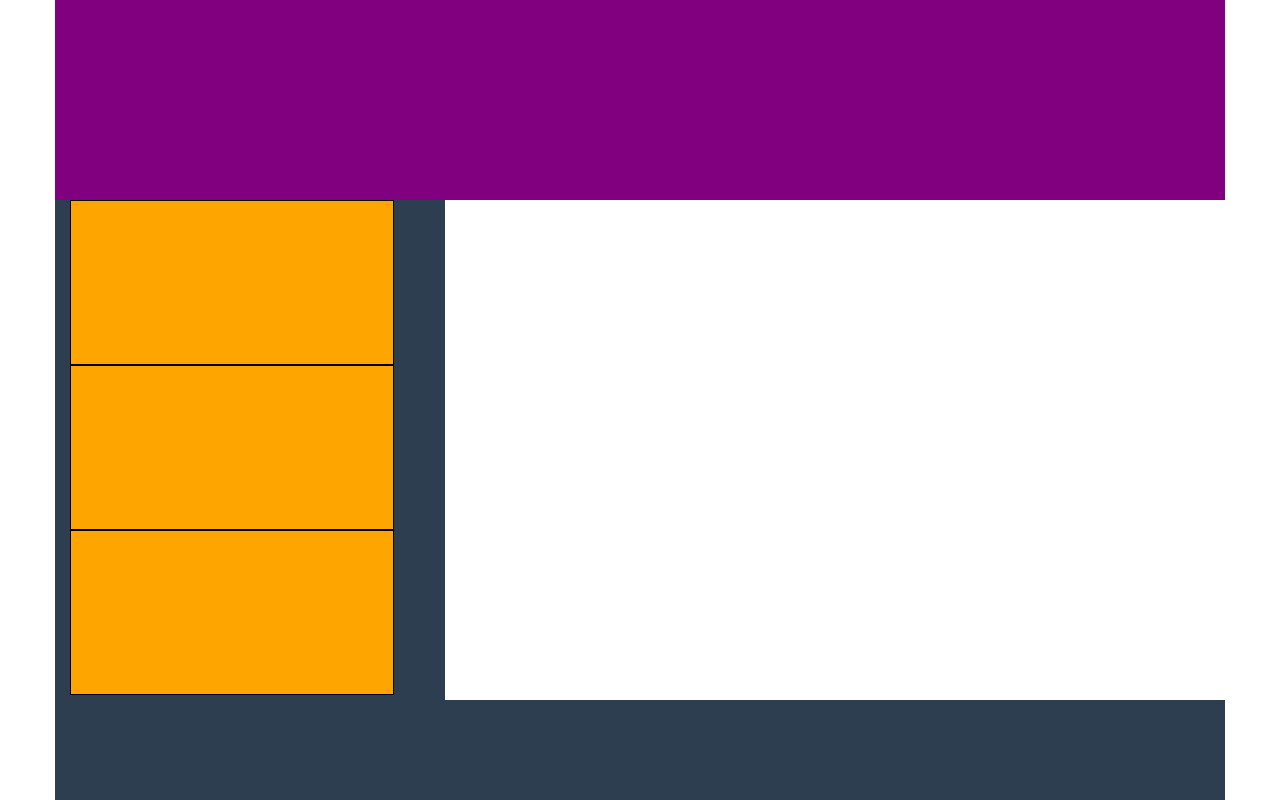
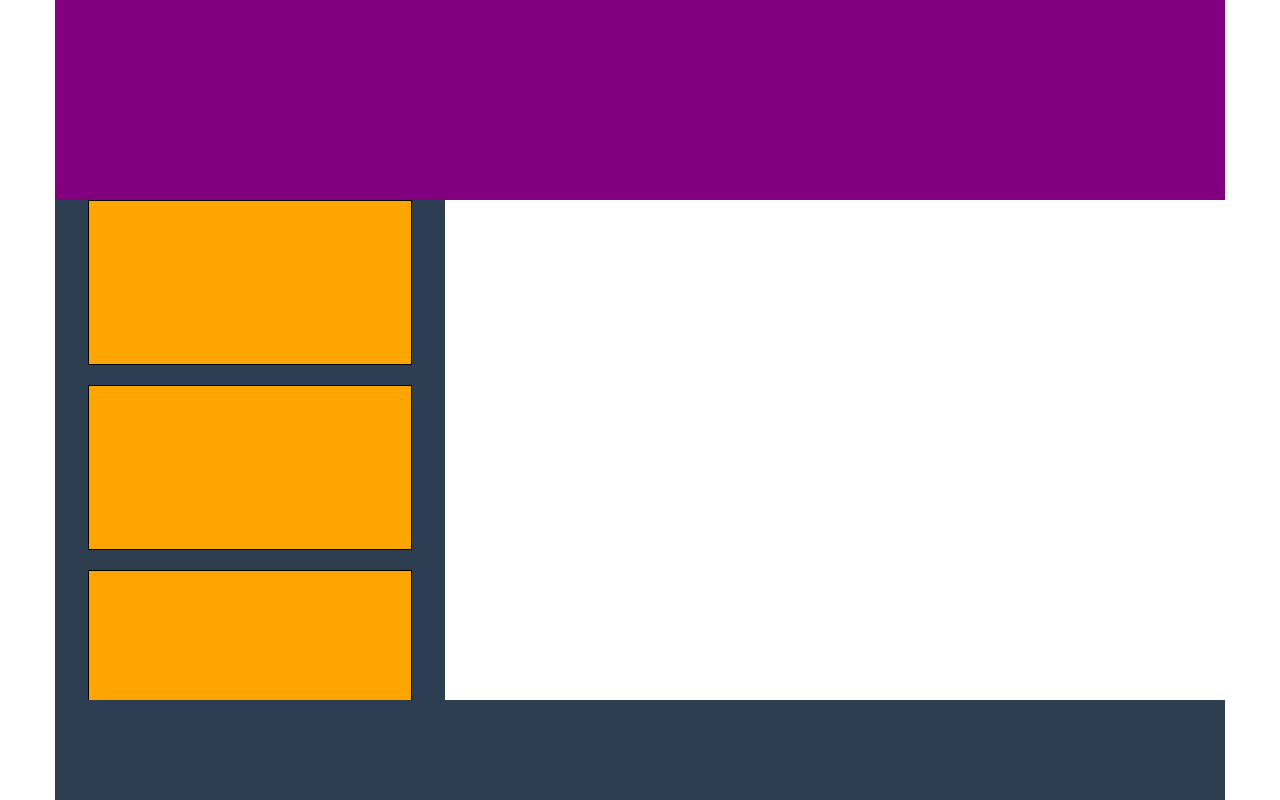
Before and after one commit to BottoniMarco/-html-css-bootstrap-freelancer, a plain HTML site: page index.html in a window 1280 px wide. Shown: the part 3620-4420 px from the top of the page. Drawn offline with nearby package versions, Linux system fonts and the light colour scheme.

Commit message:
quinto commit

```diff
--- a/css/style.css
+++ b/css/style.css
@@ -50,6 +50,9 @@
   width: 90%;
   border: 1px solid black;
   background: orange;
+  margin-left: auto;
+  margin-right: auto;
+  margin-bottom: 20px;
 }
 
 .social {
@@ -57,6 +60,9 @@
   width: 90%;
   border: 1px solid black;
   background: orange;
+  margin-left: auto;
+  margin-right: auto;
+  margin-bottom: 20px;
 }
 
 .about {
@@ -64,14 +70,11 @@
   width: 90%;
   border: 1px solid black;
   background: orange;
+  margin-left: auto;
+  margin-right: auto;
+  margin-bottom: 20px;
 }
 
-.about {
-  height: 33%;
-  width: 90%;
-  border: 1px solid black;
-  background: orange;
-}
 
 .copyright {
 height: 100px;
--- a/index.html
+++ b/index.html
@@ -39,7 +39,10 @@
 
       <div class="row">
         <div class="col-xs-12 col-md-6 container_three">
-          <p>Lorem ipsum dolor sit amet, consectetur adipisicing elit, sed do eiusmod tempor incididunt ut labore et dolore magna aliqua. Ut enim ad minim veniam, quis nostrud exercitation ullamco laboris nisi ut aliquip ex ea commodo consequat. Duis aute irure dolor in reprehenderit in voluptate velit esse cillum dolore eu fugiat nulla pariatur. Excepteur sint occaecat cupidatat non proident, sunt in culpa qui officia deserunt mollit anim id est laborum.</p>
+          <p>Lorem ipsum dolor sit amet, consectetur adipisicing elit, sed do eiusmod tempor incididunt ut labore et dolore magna aliqua. Ut enim ad minim veniam, quis nostrud exercitation ullamco laboris nisi ut aliquip
+          </p>
+
+         <p>ex ea commodo consequat. Duis aute irure dolor in reprehenderit in voluptate velit esse cillum dolore eu fugiat nulla pariatur. Excepteur sint occaecat cupidatat non proident, sunt in culpa qui officia deserunt mollit anim id est laborum.</p>
         </div>
       </div>
 
@@ -51,7 +54,7 @@
 
       <footer>
         <div class="row">
-          <div class="col-xs-12 col-md-4 col-lg-4 container_footer">
+          <div class="col-xs-12 col-md-4  container_footer">
             <div class="location"></div>
             <div class="social"></div>
             <div class="about"></div>
```
